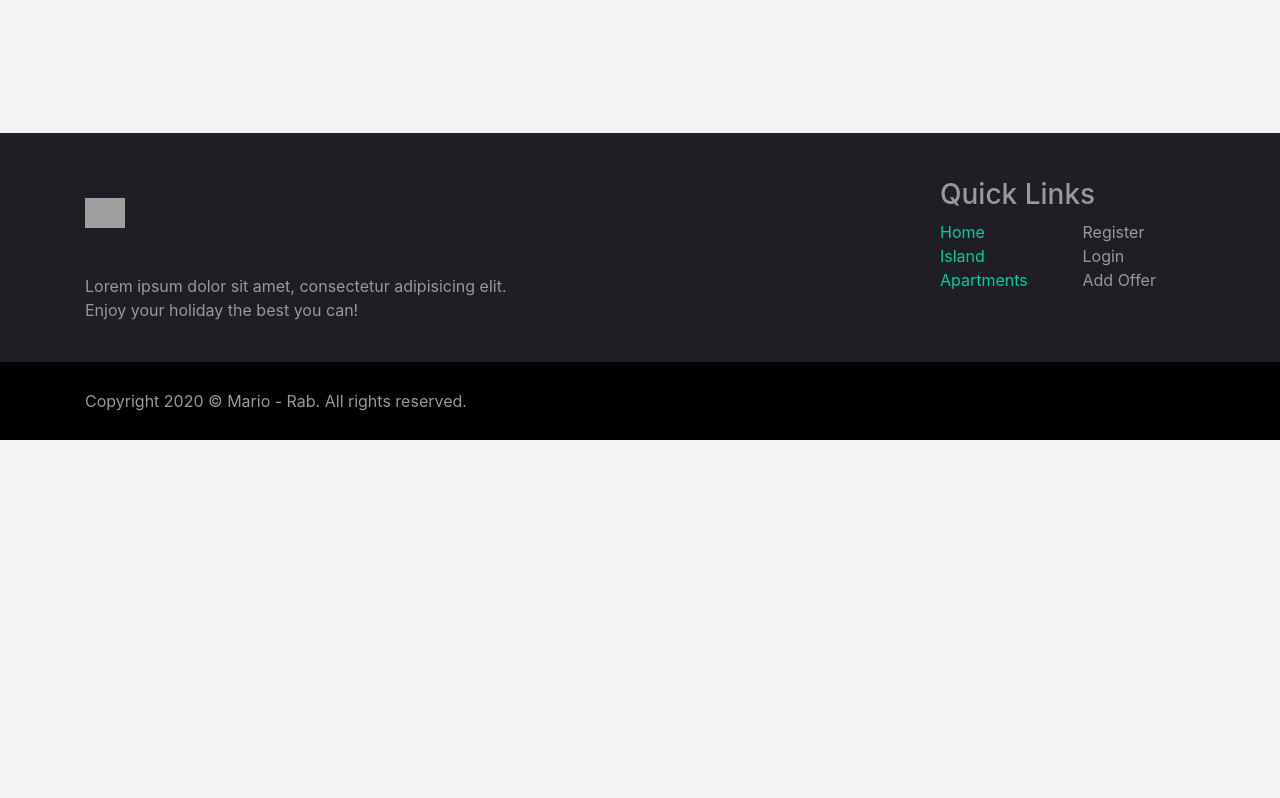
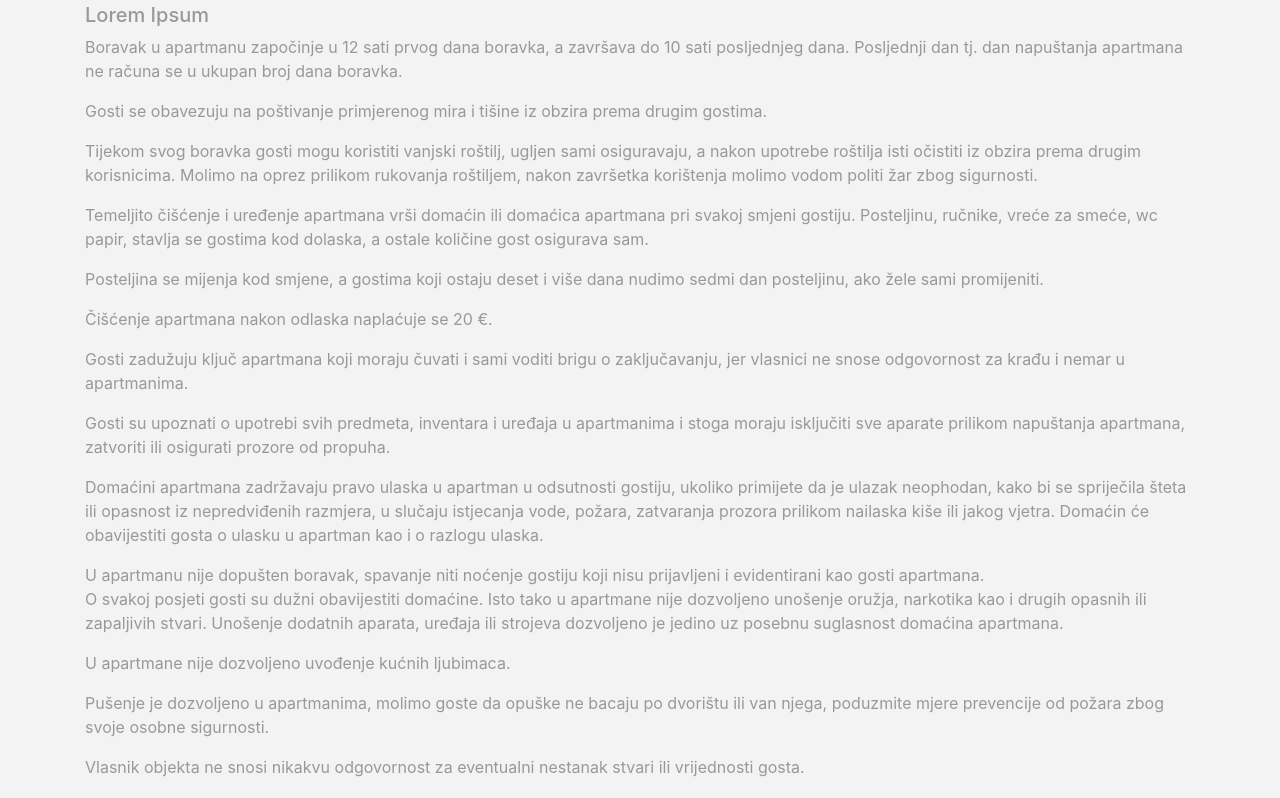
Before and after one commit to shoowack/mario-rab-website, a React (Create React App) app: page /house-rules in a window 1280 px wide. Shown: the part 360-1158 px from the top of the page. Before the commit the page ends 800 px from the top, so only its background shows below. Built offline with nearby package versions, Linux system fonts and the light colour scheme; grey boxes are pictures that could not be loaded.

Commit message:
added house rules page

```diff
--- a/src/App.js
+++ b/src/App.js
@@ -50,6 +50,16 @@ export default function App() {
               <pages.ContactUsPage {...props} {...(settings && { settings })} />
             )}
           />
+          <Route
+            exact
+            path="/house-rules"
+            render={(props) => (
+              <pages.HouseRulesPage
+                {...props}
+                {...(settings && { settings })}
+              />
+            )}
+          />
         </Switch>
       </div>
       <Route
--- /dev/null
+++ b/src/pages/house-rules.page.jsx
@@ -0,0 +1,99 @@
+import React from "react";
+import PageWrapperInnerNav from "../components/page-wrapper-inner-nav";
+
+export default function HouseRulesPage(props) {
+  return (
+    <PageWrapperInnerNav>
+      <section class="content-section py-5">
+        <div class="container">
+          <h2>string:house-rules-title</h2>
+          <h5>Lorem Ipsum</h5>
+
+          <p>
+            Boravak u apartmanu započinje u 12 sati prvog dana boravka, a
+            završava do 10 sati posljednjeg dana. Posljednji dan tj. dan
+            napuštanja apartmana ne računa se u ukupan broj dana boravka.
+          </p>
+
+          <p>
+            Gosti se obavezuju na poštivanje primjerenog mira i tišine iz obzira
+            prema drugim gostima.
+          </p>
+
+          <p>
+            Tijekom svog boravka gosti mogu koristiti vanjski roštilj, ugljen
+            sami osiguravaju, a nakon upotrebe roštilja isti očistiti iz obzira
+            prema drugim korisnicima. Molimo na oprez prilikom rukovanja
+            roštiljem, nakon završetka korištenja molimo vodom politi žar zbog
+            sigurnosti.
+          </p>
+
+          <p>
+            Temeljito čišćenje i uređenje apartmana vrši domaćin ili domaćica
+            apartmana pri svakoj smjeni gostiju. Posteljinu, ručnike, vreće za
+            smeće, wc papir, stavlja se gostima kod dolaska, a ostale količine
+            gost osigurava sam.
+          </p>
+
+          <p>
+            Posteljina se mijenja kod smjene, a gostima koji ostaju deset i više
+            dana nudimo sedmi dan posteljinu, ako žele sami promijeniti.
+          </p>
+
+          <p>Čišćenje apartmana nakon odlaska naplaćuje se 20 €.</p>
+
+          <p>
+            Gosti zadužuju ključ apartmana koji moraju čuvati i sami voditi
+            brigu o zaključavanju, jer vlasnici ne snose odgovornost za krađu i
+            nemar u apartmanima.
+          </p>
+
+          <p>
+            Gosti su upoznati o upotrebi svih predmeta, inventara i uređaja u
+            apartmanima i stoga moraju isključiti sve aparate prilikom
+            napuštanja apartmana, zatvoriti ili osigurati prozore od propuha.
+          </p>
+
+          <p>
+            Domaćini apartmana zadržavaju pravo ulaska u apartman u odsutnosti
+            gostiju, ukoliko primijete da je ulazak neophodan, kako bi se
+            spriječila šteta ili opasnost iz nepredviđenih razmjera, u slučaju
+            istjecanja vode, požara, zatvaranja prozora prilikom nailaska kiše
+            ili jakog vjetra. Domaćin će obavijestiti gosta o ulasku u apartman
+            kao i o razlogu ulaska.
+          </p>
+
+          <p>
+            U apartmanu nije dopušten boravak, spavanje niti noćenje gostiju
+            koji nisu prijavljeni i evidentirani kao gosti apartmana.
+            <br />O svakoj posjeti gosti su dužni obavijestiti domaćine. Isto
+            tako u apartmane nije dozvoljeno unošenje oružja, narkotika kao i
+            drugih opasnih ili zapaljivih stvari. Unošenje dodatnih aparata,
+            uređaja ili strojeva dozvoljeno je jedino uz posebnu suglasnost
+            domaćina apartmana.
+          </p>
+
+          <p>U apartmane nije dozvoljeno uvođenje kućnih ljubimaca.</p>
+
+          <p>
+            Pušenje je dozvoljeno u apartmanima, molimo goste da opuške ne
+            bacaju po dvorištu ili van njega, poduzmite mjere prevencije od
+            požara zbog svoje osobne sigurnosti.
+          </p>
+
+          <p>
+            Vlasnik objekta ne snosi nikakvu odgovornost za eventualni nestanak
+            stvari ili vrijednosti gosta.
+          </p>
+
+          <p>
+            Za sve informacije gosti se mogu obratiti vlasniku apartmana na broj
+            mobitela <a href="tel:+385989462098">098/9462 098</a>.
+          </p>
+
+          <h3>HVALA</h3>
+        </div>
+      </section>
+    </PageWrapperInnerNav>
+  );
+}
--- a/src/pages/index.js
+++ b/src/pages/index.js
@@ -2,5 +2,6 @@ import HomePage from "./home.page";
 import IslandRabPage from "./island-rab.page";
 import AboutUsPage from "./about-us.page";
 import ContactUsPage from "./contact-us.page";
+import HouseRulesPage from "./house-rules.page";
 
-export { HomePage, IslandRabPage, AboutUsPage, ContactUsPage };
+export { HomePage, IslandRabPage, AboutUsPage, ContactUsPage, HouseRulesPage };
```
